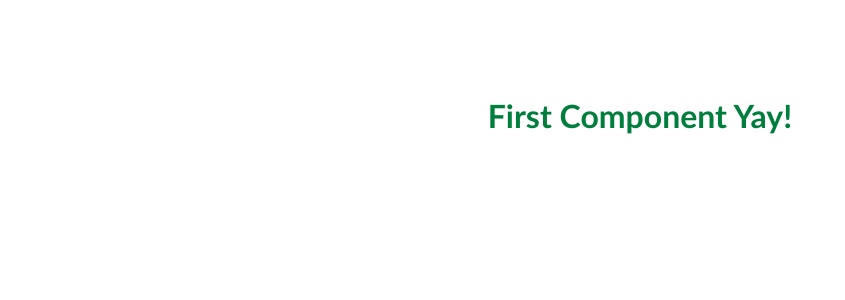
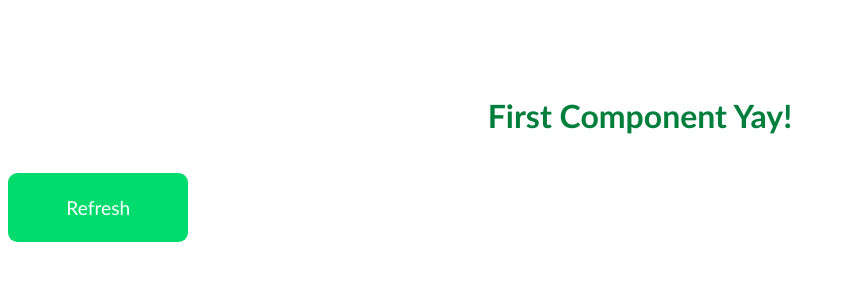
Before and after one commit to 0x-2FA/learn-vue, a Vue app: page / in a window 1280 px wide. Shown: the top 300 px of the page, without its empty margins (0-845 px from the left). Built offline with nearby package versions, Linux system fonts and the light colour scheme.

Commit message:
Added a very basic Button Component

```diff
--- a/src/App.vue
+++ b/src/App.vue
@@ -1,13 +1,18 @@
 <template>
-  <FirstComp />
+  <div>
+    <FirstComp />
+    <SimpleButton />
+  </div>
 </template>
 
 <script>
 import FirstComp from './components/FirstComp';
+import SimpleButton from './components/SimpleButton';
 
 export default {
   components: {
     FirstComp,
+    SimpleButton,
   },
 };
 </script>
--- /dev/null
+++ b/src/components/SimpleButton.vue
@@ -0,0 +1,28 @@
+<template>
+  <div class="btn">
+      <a href="">Refresh</a>
+  </div>
+</template>
+
+<script>
+export default {
+
+};
+</script>
+
+<style>
+.btn{
+    font-family: 'Gill Sans', 'Gill Sans MT', Calibri, 'Trebuchet MS', sans-serif;
+    font-size: 1.2em;
+    padding: 1.2em;
+    background-color: rgb(0, 219, 110);
+    border-radius: 0.5em;
+    text-align: center;
+    margin-top: 2em;
+    max-width: 7em;
+}
+.btn a{
+    text-decoration: none;
+    color: rgb(255, 255, 255);
+}
+</style>
```
